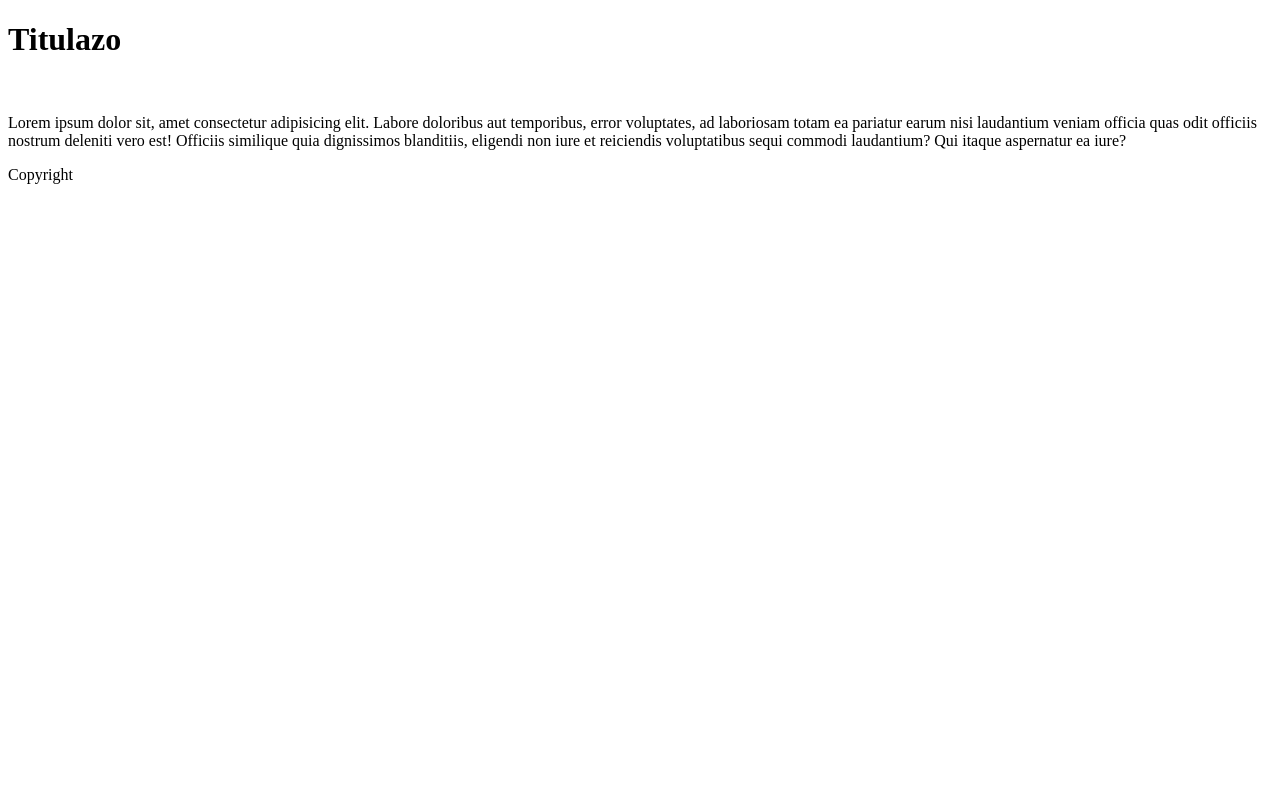
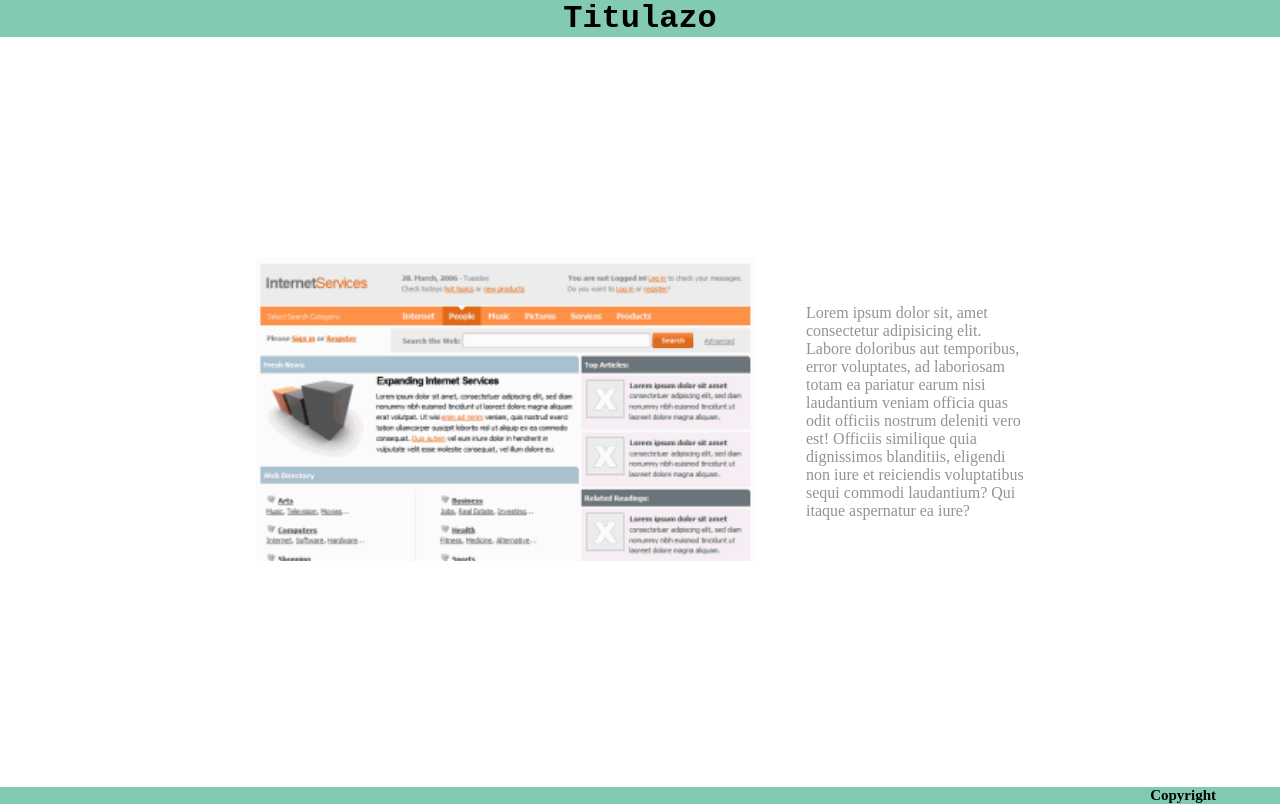
Before and after one commit to LeToleau/FirstRepository, a plain HTML site: page index.html in a window 1280 px wide. Drawn offline with Linux system fonts and the light colour scheme.

Commit message:
Agregado de css e imagen

```diff
--- /dev/null
+++ b/css/estilos.css
@@ -0,0 +1,38 @@
+* {
+    margin:0;
+    padding: 0;
+}
+
+header,
+footer {
+    background-color: rgb(130, 202, 178);
+}
+
+header h1 {
+    font-family: 'Courier New', Courier, monospace;
+    text-align: center;
+}
+
+main {
+    display: flex;
+    align-items:center;
+    margin: 0 20%;
+    color: rgb(148, 147, 147);
+    height: 93.7vh;
+}
+
+main div img {
+    height: 100%;
+    width: 500px;
+}
+
+main div p {
+    margin-left: 50px;
+}
+
+footer p {
+    font-size: 15px;
+    font-weight: 600;
+    text-align: end;
+    margin-right: 5%;
+}
--- a/index.html
+++ b/index.html
@@ -5,6 +5,7 @@
     <meta http-equiv="X-UA-Compatible" content="IE=edge">
     <meta name="viewport" content="width=device-width, initial-scale=1.0">
     <title>Document</title>
+    <link rel="stylesheet" href="css/estilos.css">
 </head>
 <body>
     <header>
@@ -13,7 +14,7 @@
 
     <main>
         <div>
-            <img src="/../../PROGRAMACION/Practicas de Programacion/transportes/frontend/public/logo192.png" alt="">
+            <img src="img/proyecto1.png" alt="">
         </div>
         <div>
             <p>Lorem ipsum dolor sit, amet consectetur adipisicing elit. Labore doloribus aut temporibus, error voluptates, ad laboriosam totam ea pariatur earum nisi laudantium veniam officia quas odit officiis nostrum deleniti vero est! Officiis similique quia dignissimos blanditiis, eligendi non iure et reiciendis voluptatibus sequi commodi laudantium? Qui itaque aspernatur ea iure?</p>
```
Also changed, not shown: img/proyecto1.png (added).
